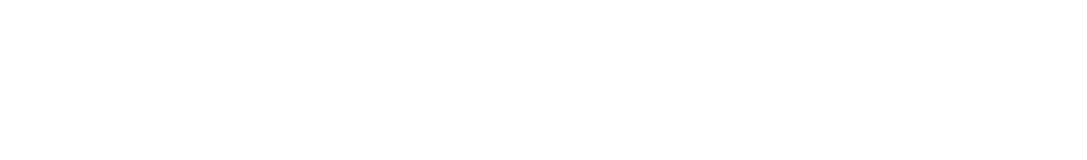
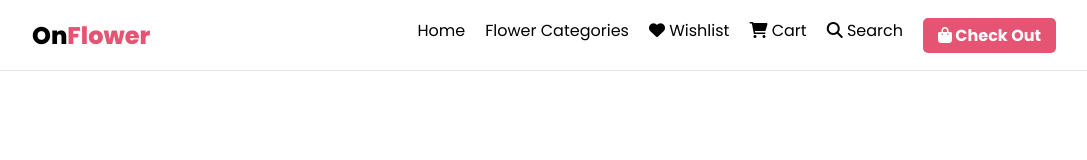
Before and after one commit to rocktohq/flower-shop, a plain HTML site: page index.html in a window 1280 px wide. Shown: the whole page, without its empty margins (96-1183 px from the left). Drawn offline with Linux system fonts and the light colour scheme.

Commit message:
Navigation Added

```diff
--- a/assets/css/app.css
+++ b/assets/css/app.css
@@ -9,3 +9,92 @@
     box-sizing: border-box;
     font-family: 'Poppins', sans-serif;
 }
+
+
+/* ========================== EXTRA CLASSES ========================== */
+ul {
+    list-style-type: none;
+}
+
+a {
+    text-decoration: none;
+    color: #000;
+}
+
+a:hover {
+    color: #000000b7;
+}
+
+.container {
+    margin: 0px 10%;
+}
+
+.btn {
+    background-color: rgba(229,84,115,255);
+    color: #fff;
+    border: none;
+    padding: 5px 15px;
+    font-size: 16px;
+    font-weight: 700;
+    cursor: pointer;
+    text-align: center;
+    border-radius: 5px;
+}
+
+.btn:hover {
+    background-color: rgba(229,84,115,255);
+}
+
+.highlight {
+    color: rgba(229,84,115,255);
+    font-size: 1.5rem;
+    font-weight: 800;
+}
+
+.bg-pink {
+    background-color: rgba(252,238,241,255);
+}
+
+.text-gray {
+    color: gray;
+}
+
+.text-small {
+    font-size: 13px;
+}
+
+
+/* ========================== HEADER SECTION ========================== */
+.header-main {
+    /* background-color: rgba(244,244,244,255); */
+    border-bottom: 1px solid #0000001a;
+}
+
+nav .logo-text {
+    font-size: 1.5rem;
+    font-weight: 800;
+}
+
+.nav-main {
+    display: flex;
+    justify-content: space-between;
+    align-items: center;
+    height: 70px;
+}
+
+nav .menu-items {
+    display: flex;
+    gap: 20px;
+}
+
+nav li .dropdown {
+    display: none;
+    background-color: rgba(244,244,244,255);
+    position: absolute;
+    padding: 10px 20px;
+}
+
+nav li:hover .dropdown {
+    display: block;
+    border-top: 1px solid #0000001a;
+}
--- a/index.html
+++ b/index.html
@@ -8,8 +8,38 @@
     <link rel="stylesheet" href="assets/css/app.css">
     <!-- FAVICON -->
     <link rel="shortcut icon" href="assets/img/Group-58.png" type="image/x-icon">
+    <!-- FONTAWESOME -->
+    <link rel="stylesheet" href="https://cdnjs.cloudflare.com/ajax/libs/font-awesome/6.2.1/css/all.min.css"
+    />
 </head>
 <body>
+    <!-- HEADER /. -->
+    <header class="header-main">
+        <div class="container">
+            <!-- NAVIGATION /. -->
+            <nav class="nav-main">
+                <div class="logo">
+                    <span class="logo-text">On</span><span class="highlight">Flower</span>
+                </div>
+                <ul class="menu-items">
+                    <li class="item"><a href="#">Home</a></li>
+                    <li class="item">
+                        <a href="#">Flower Categories</a>
+                        <ul class="dropdown">
+                            <li><a href="#">Red Rose</a></li>
+                            <li><a href="#">Black Rose</a></li>
+                            <li><a href="#">White Rose</a></li>
+                            <li><a href="#">Sun Flower</a></li>
+                        </ul>
+                    </li>
+                    <li class="item"><a href="#"><i class="fa fa-heart"></i> Wishlist</a></li>
+                    <li class="item"><a href="#"><i class="fa fa-cart-shopping"></i> Cart</a></li>
+                    <li class="item"><a href="#"><i class="fa fa-magnifying-glass"></i> Search</a></li>
+                    <li class="item"><a href="#"><button class="btn"><i class="fa fa-bag-shopping"></i> Check Out</button></a></li>
+                </ul>
+            </nav>
+        </div>
+    </header>
 
 </body>
 </html>
```
